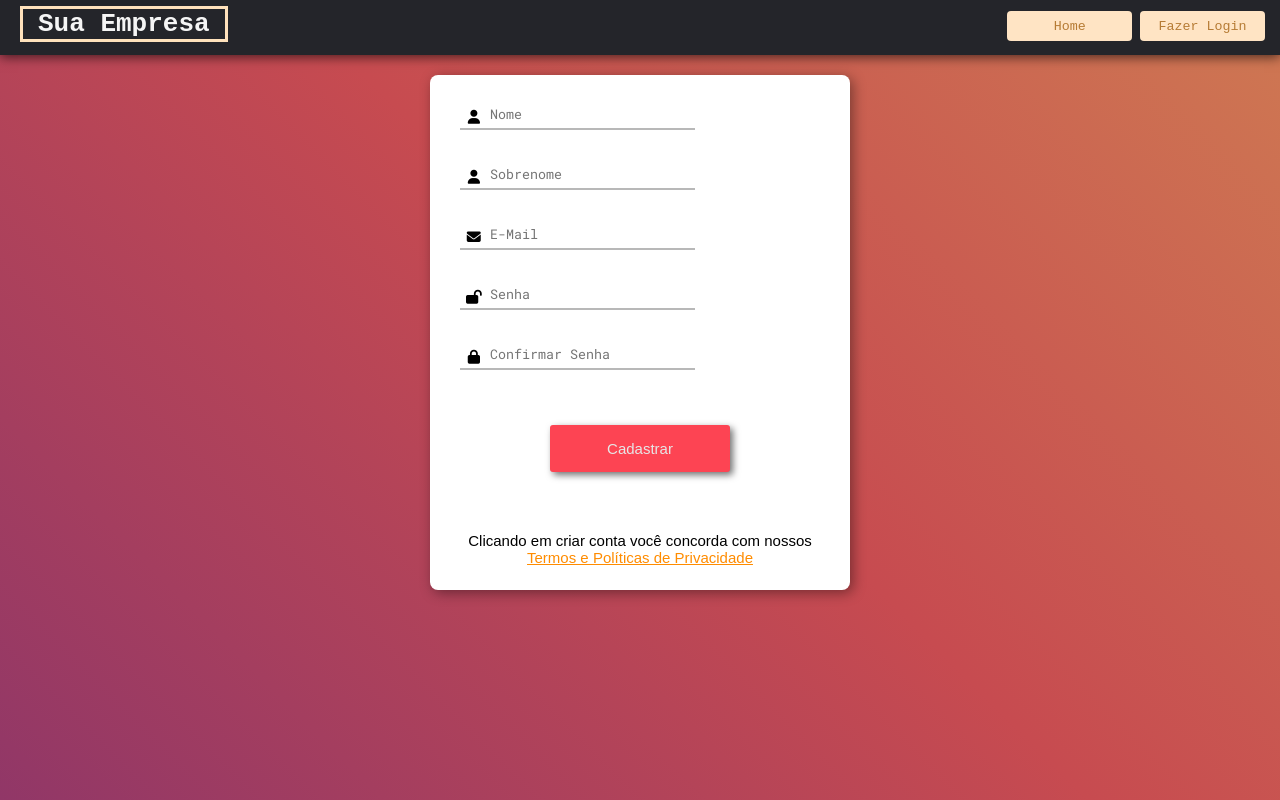
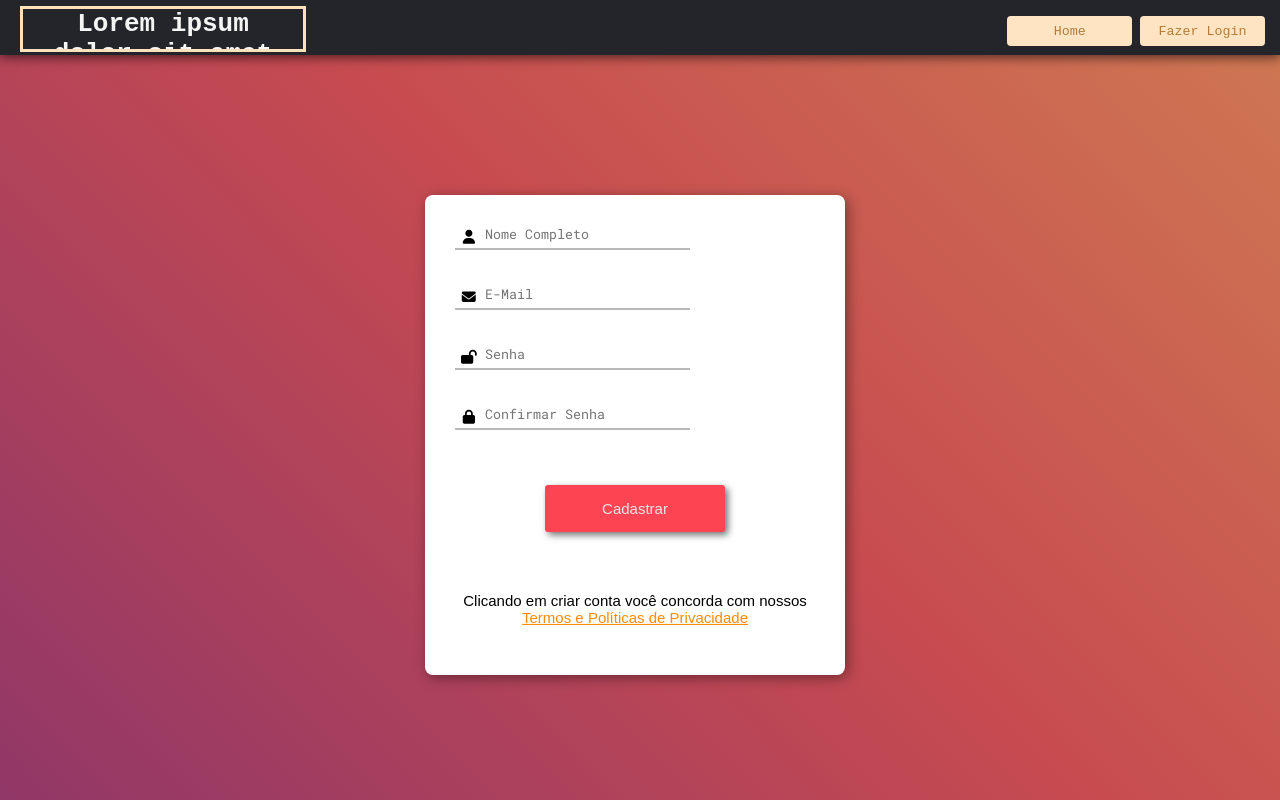
Before and after one commit to LucasHTML123/Site_cadastro, a plain HTML site: page index.html in a window 1280 px wide. Drawn offline with Linux system fonts and the light colour scheme; a web font is replaced by a local one.

Commit message:
Atualizações de estilo

```diff
--- a/index.html
+++ b/index.html
@@ -14,7 +14,7 @@
 <body>
     <header>
         <div id="header">
-                <h1>Sua Empresa</h1>
+                <h1 style="overflow: hidden; max-width: 250px; max-height: 40px;">Lorem ipsum dolor sit amet consectetur adipisicing elit. Illo magni, dolore omnis pariatur natus sit blanditiis dolores placeat, quas provident est corrupti voluptatem quidem? Iste accusantium velit optio ipsum totam.</h1>
                 <div>
                     <a class="head" href="#">
                         <button>Home</button>
@@ -27,11 +27,7 @@
     </header>
     <main>
         <div class="inpwithicon">
-            <input type="name" id="text1" placeholder="Nome">
-            <i class="fa fa-user fa-sm fa-fw"></i>
-        </div>
-        <div class="inpwithicon">
-            <input type="last_name" id="text2" placeholder="Sobrenome">
+            <input type="name" id="text1" placeholder="Nome Completo">
             <i class="fa fa-user fa-sm fa-fw"></i>
         </div>
         <div class="inpwithicon">
--- a/style/style.css
+++ b/style/style.css
@@ -97,14 +97,18 @@ div#header a.head
 main
 {
     width: 390px;
-    height: 485px;
-    margin: auto;
+    height: 450px;
     background-color: white;
     text-align: left;
     border-radius: 8px;
     padding: 15px;
     font-family: Arial, Helvetica, sans-serif;
     box-shadow: 3px 3px 13px #00000066;
+    position: absolute;
+    top: 50%;
+    left: 50%;
+    margin-top: -205px;
+    margin-left: -215px;
 }
 
 main p
--- a/style/style_login.css
+++ b/style/style_login.css
@@ -12,7 +12,7 @@ body
 {
     height: 100vh;
     width: 100vw;
-    background-image: linear-gradient(45deg, #557B83, #39AEA9, #A2D5AB, #E5EFC1);
+    background-image: linear-gradient(45deg, #46244C, #712B75, #C74B50, #D49B54);
     background-size: 250% 250%;
     animation: colors 12s ease infinite;
 }
@@ -131,7 +131,7 @@ input
     border-left: 0px;
     border-right: 0px;
     padding: 3px;
-    width: 210px;
+    width: 200px;
     margin-bottom: 35px;
     font-family: 'Roboto Mono', monospace;
     transition: with 0.5s, ease-in-out 0.5s;
@@ -140,13 +140,13 @@ input
 input:focus-visible
 {
     outline: 0px solid transparent;
-    border-bottom: 2px solid #44c2bb;
-    width: 245px;
+    border-bottom: 2px solid rgb(221, 0, 66);
+    width: 230px;
 }
 
 input:hover
 {
-    border-bottom: 2px solid #44c2bb;
+    border-bottom: 2px solid rgb(221, 0, 66);
 }
 
 input[type="text"], input[type="password"]
@@ -162,15 +162,15 @@ div.inpwithicon
 div.inpwithicon i
 {
     position: absolute;
-    top: 11px;
-    left: 3px;
+    top: 13px;
+    left: 4px;
 }
 
 div#btn button
 {
     width: 180px;
     height: 50px;
-    background-color: #39AEA9;
+    background-color: rgb(253, 68, 83);
     border: none;
     border-radius: 5px;
     color: white;
@@ -186,7 +186,7 @@ div#btn button
 
 div#btn button:hover
 {
-    background-color: #28a8a2;
+    background-color: rgb(255, 0, 98);
     width: 230px;
     color: white;
     box-shadow: 3px 3px 10px #00000094;
@@ -195,7 +195,7 @@ div#btn button:hover
 
 div#btn button:active
 {
-    background-color: #39AEA9;
+    background-color: rgb(253, 68, 83);
     color: white;
     cursor: default;
 
```
Also changed, not shown: pages/login.html (+1 -1 lines).
